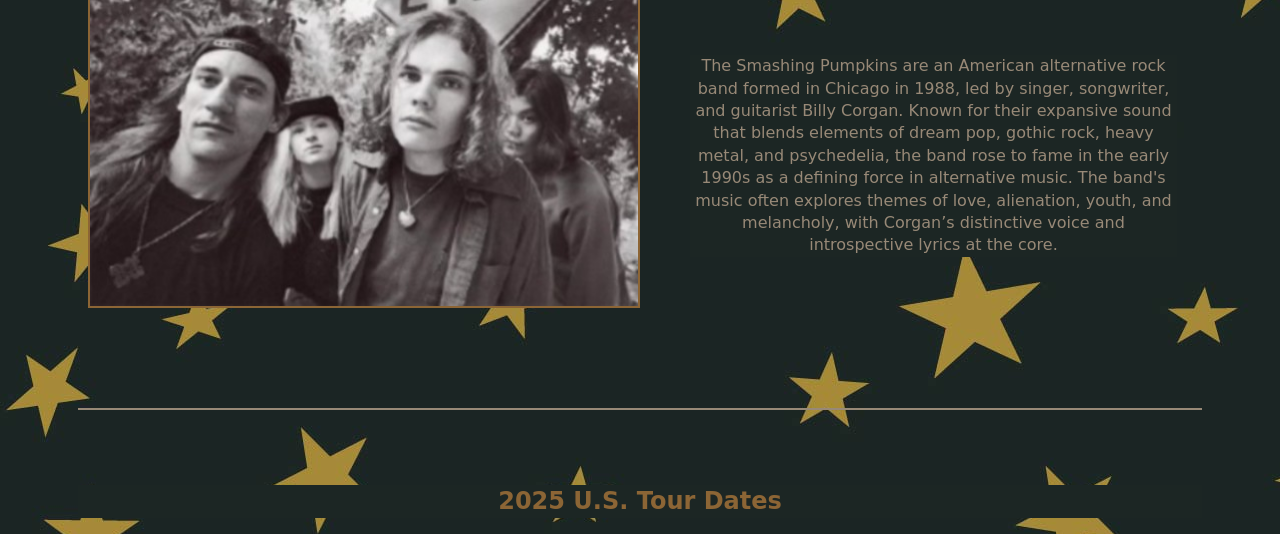
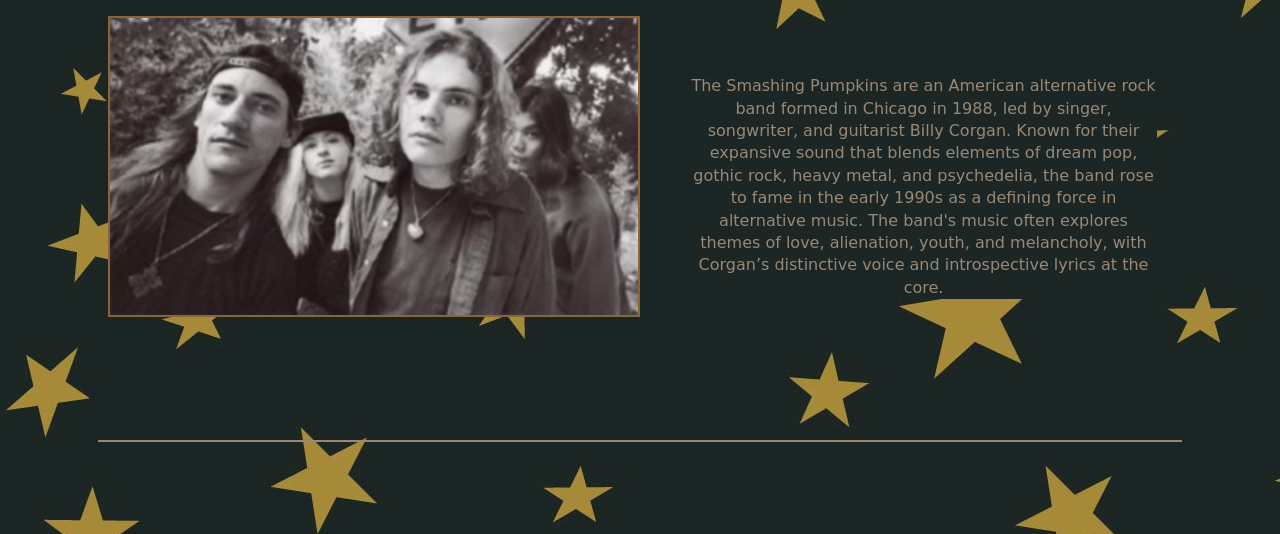
Before and after one commit to kacolter/mobile-web, a website: page final/index.html in a window 1280 px wide. Shown: the part 198-732 px from the top of the page. Drawn offline with Linux system fonts and the light colour scheme; a web font is replaced by a local one.

Commit message:
fixed margins

```diff
--- a/final/css/style.css
+++ b/final/css/style.css
@@ -126,14 +126,12 @@
   font-size: 2em;
 }
 
-#discography h1, h2{
+#discography h2{
   color: var(--heading-type-color);
-  background: var(--secondary-type-color);
 
 }
 #members h2{
   color: var(--heading-type-color);
-  background: var(--secondary-type-color);
 
 }
 
@@ -173,10 +171,14 @@
   margin-top: 32px;
 }
 
+#home #heading2 h2{
+  background: none;
+}
 #overview.container{
   text-align: center;
   border-bottom: 2px solid var(--primary-type-color);
   padding-bottom: 50px;
+  margin: 20px;
 }
 
 #tour.container{
```
